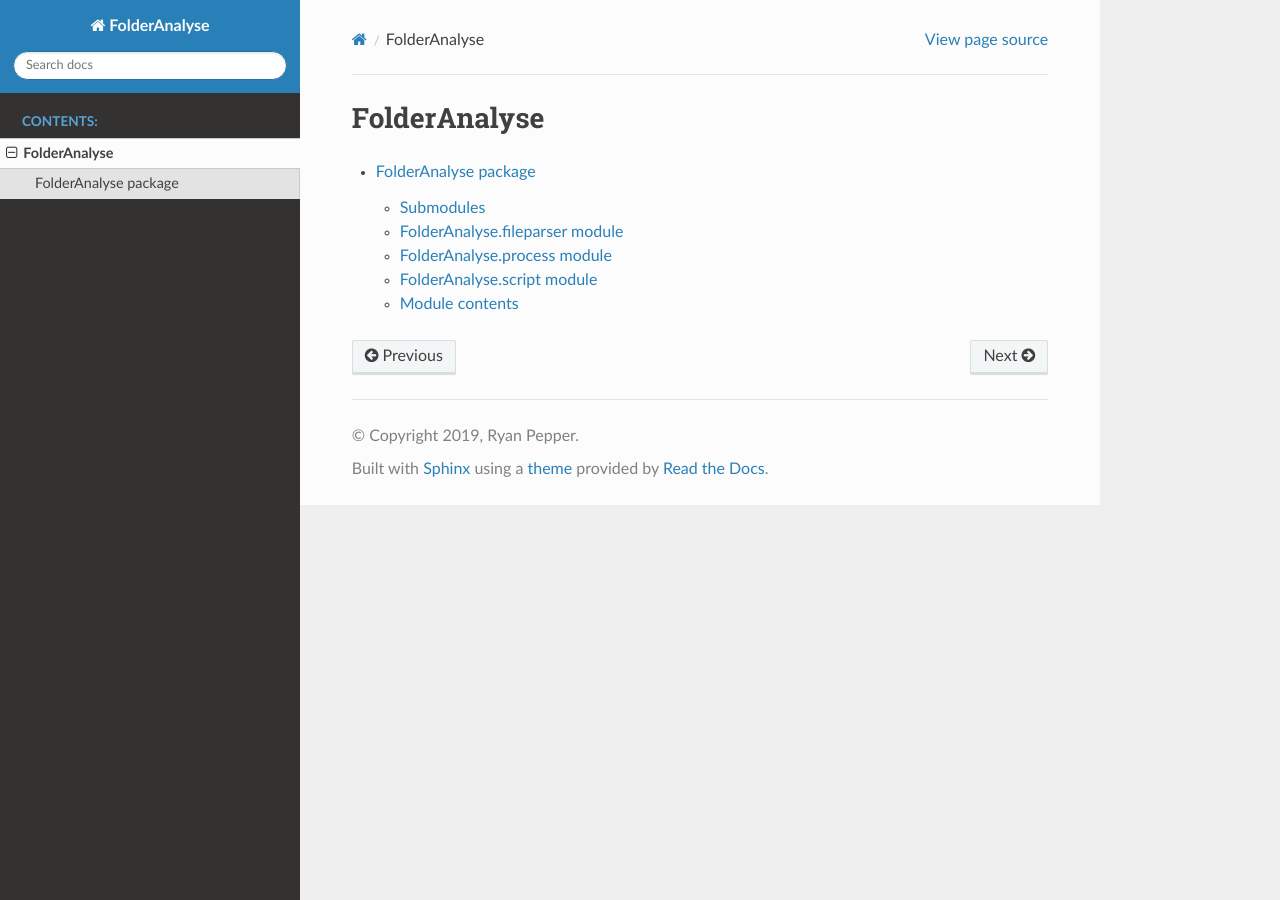
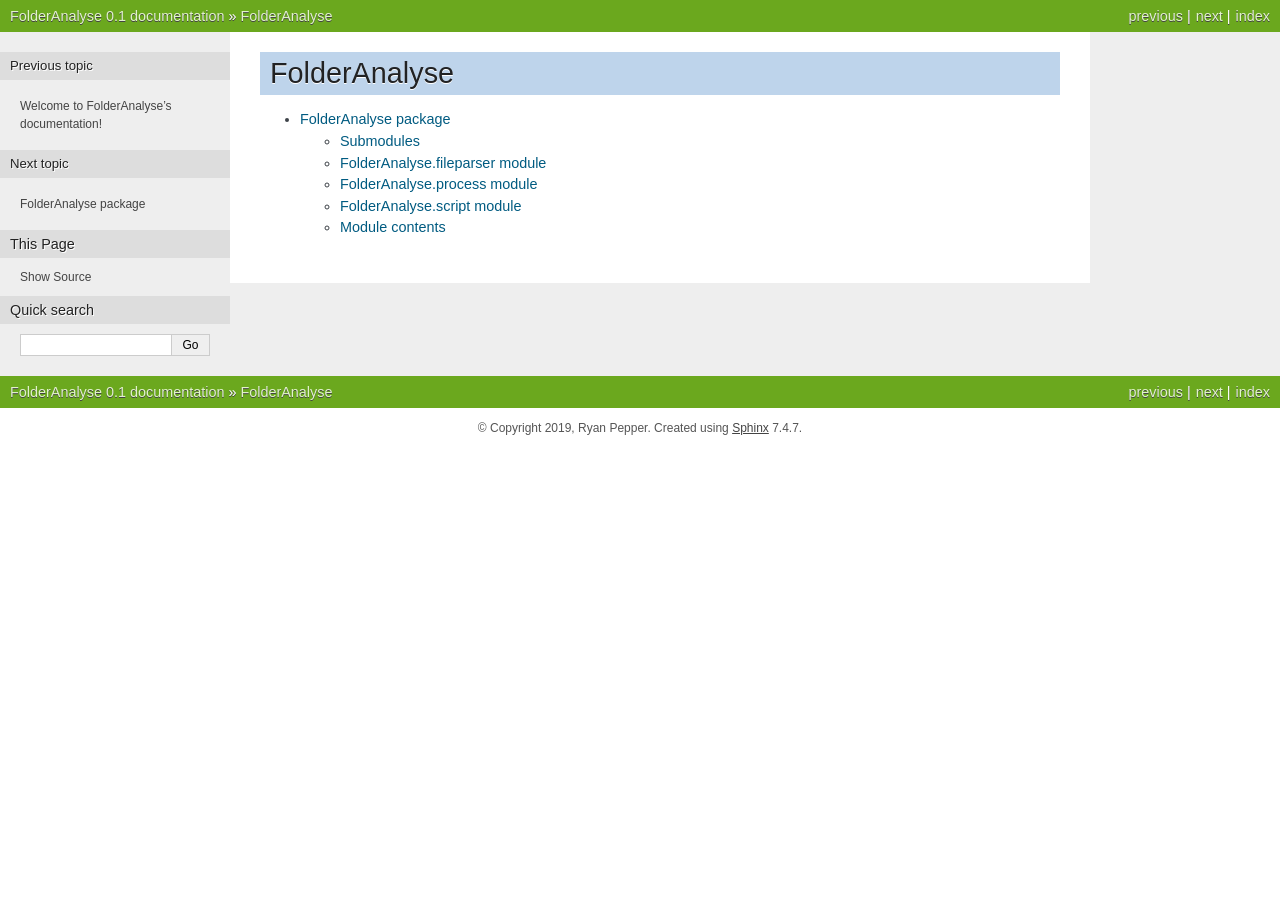
Before and after one commit to rpep/FolderAnalyse, a Sphinx documentation site: the page built from docs/source/modules.rst, in a window 1280 px wide. Built offline with Sphinx 7.4.7, drawn with Linux system fonts in a browser that asks for light colours.

Commit message:
Add conf.py update to different theme

```diff
--- a/docs/conf.py
+++ b/docs/conf.py
@@ -82,7 +82,7 @@ pygments_style = None
 # The theme to use for HTML and HTML Help pages.  See the documentation for
 # a list of builtin themes.
 #
-html_theme = 'sphinx_rtd_theme'
+html_theme = 'nature'
 
 # Theme options are theme-specific and customize the look and feel of a theme
 # further.  For a list of options available for each theme, see the
```
